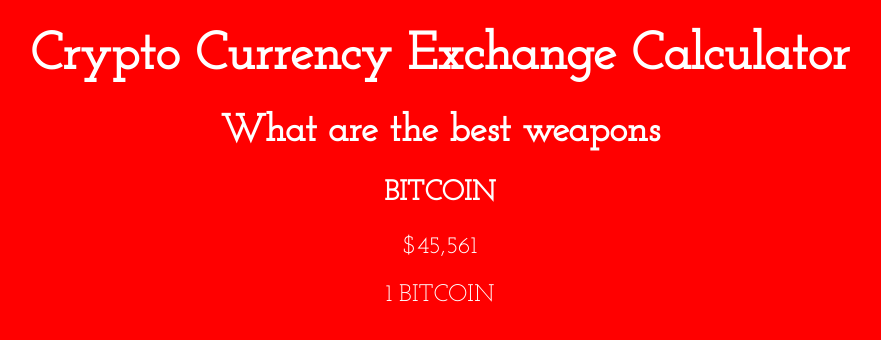
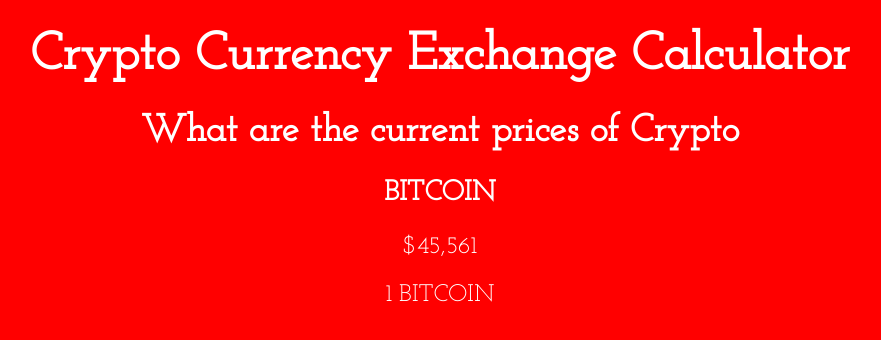
Before and after one commit to staten-island-tech/api-project-lam-sliger, a website built with Parcel: page src/index.html in a window 1280 px wide. Shown: the whole page, without its empty margins (200-1081 px from the left). Built offline with nearby package versions, Linux system fonts and the light colour scheme; no server answers.

Commit message:
changed header

```diff
--- a/src/index.html
+++ b/src/index.html
@@ -11,7 +11,7 @@
   </head>
   <body>
     <h1 class="header">Crypto Currency Exchange Calculator</h1>
-    <h2 class="top-rated">What are the best weapons</h2>
+    <h2 class="top-rated">What are the current prices of Crypto</h2>
     <section class="currency-name">
        <div class="price-to-USD">
         <div class="price-to-Bitcoin">
```
